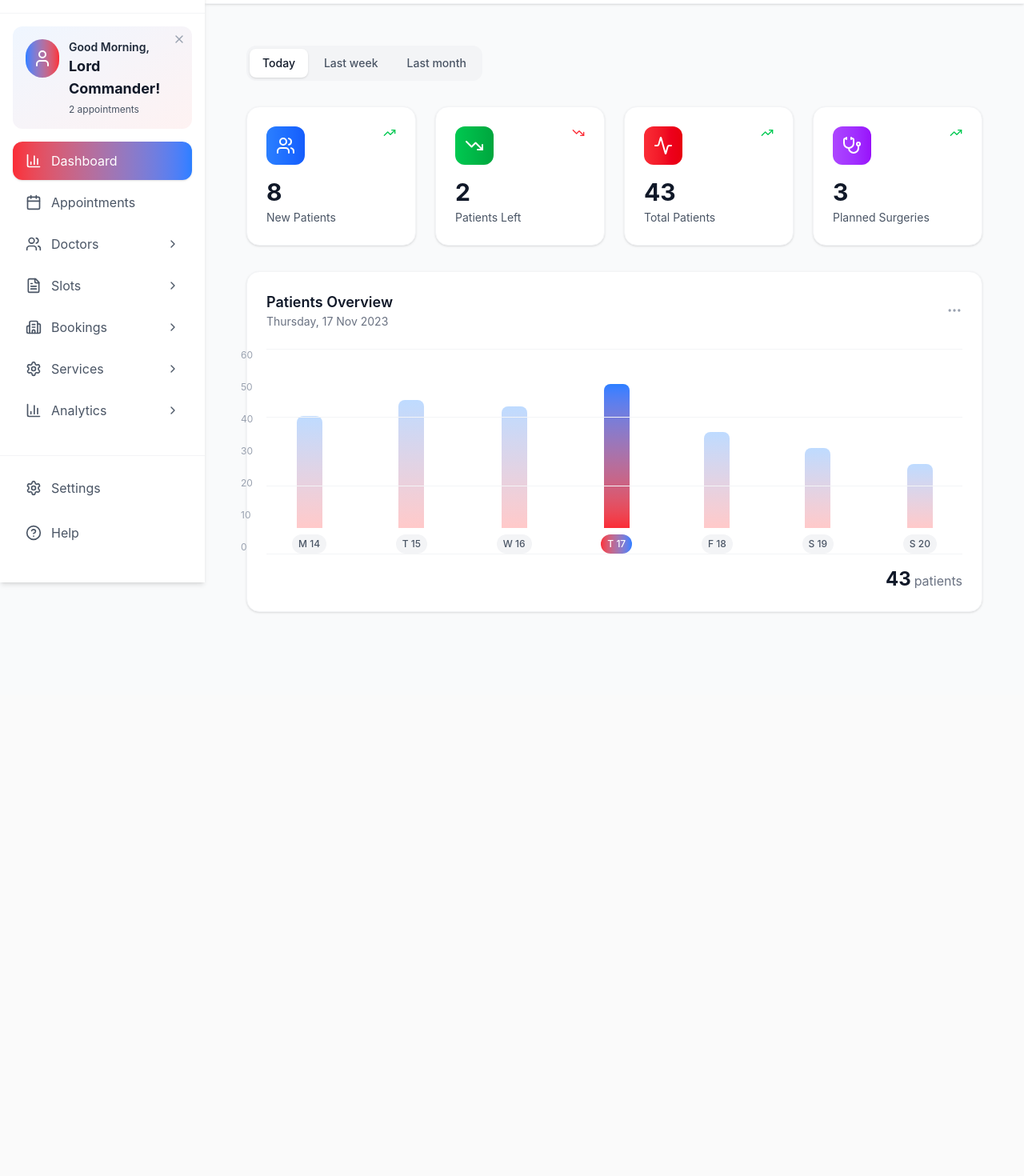
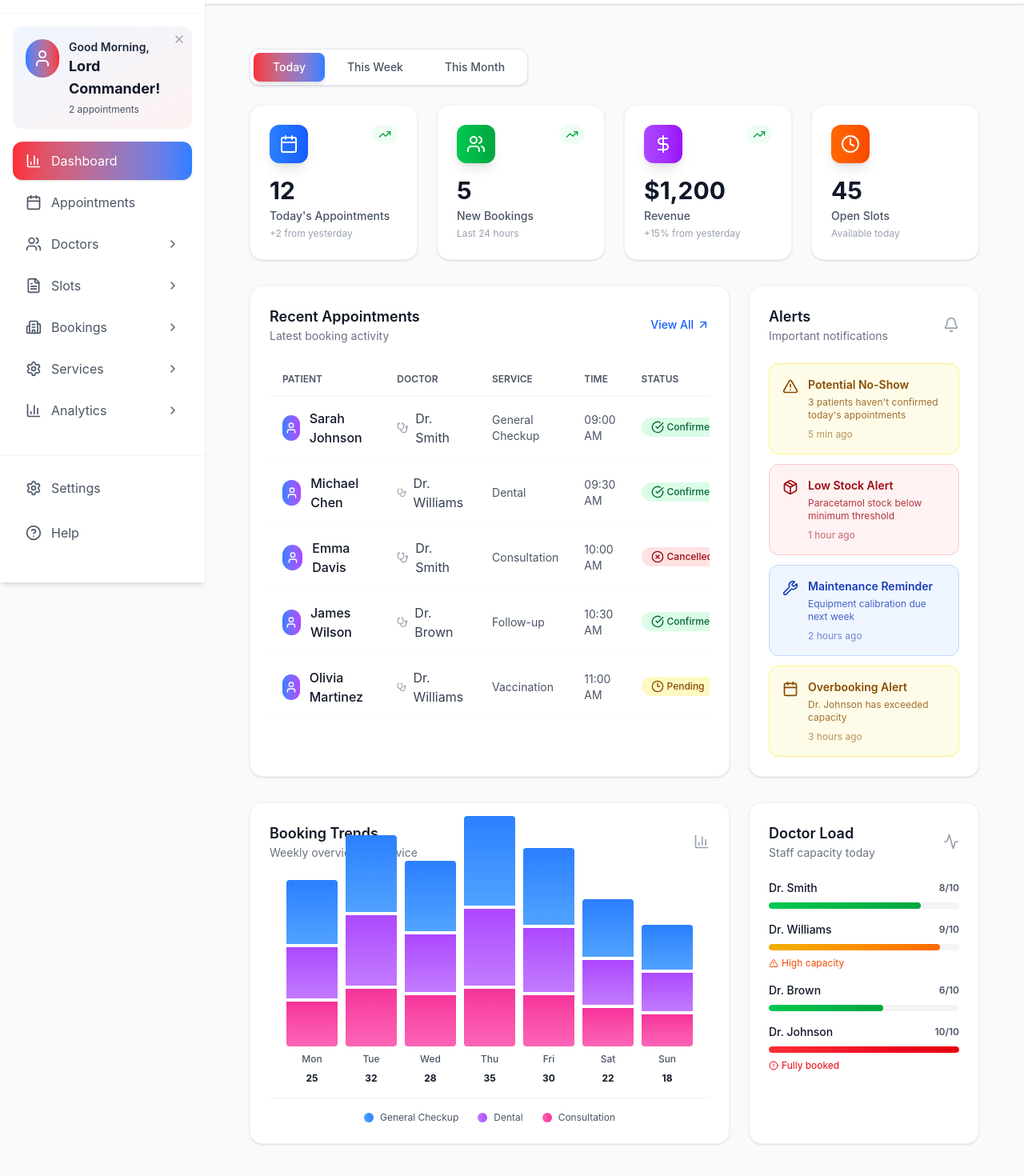
Before and after one commit to Hero2l/Clinic-System-2025, a Next.js app in the folder clinic-booking/: page /admin/dashboard in a window 1280 px wide. Shown: the part 72-1542 px from the top of the page at 80% size. Before the commit the page ends 941 px from the top, so only its background shows below. Built offline with nearby package versions, Linux system fonts and the light colour scheme; sample sign-in values are in the browser's storage.

Commit message:
Admin Dashboard

```diff
--- a/clinic-booking/src/app/(admin)/admin/(protected)/dashboard/page.tsx
+++ b/clinic-booking/src/app/(admin)/admin/(protected)/dashboard/page.tsx
@@ -1,94 +1,134 @@
-// src/app/(admin)/admin/page.tsx
+"use client";
+import React, { useState } from 'react';
+import {
+  Calendar, Users, DollarSign, Clock, TrendingUp, TrendingDown,
+  AlertCircle, CheckCircle, XCircle, Clock3, User, Stethoscope,
+  Bell, Package, Wrench, Activity, BarChart3, ArrowUpRight, AlertTriangle
+} from 'lucide-react';
 
-"use client";
-import React, { useEffect, useState } from 'react';
-import {
-  Search, Bell, MessageSquare, Calendar, Users, FileText, Settings, HelpCircle, ChevronDown, TrendingUp, TrendingDown,
-  MoreHorizontal, X, BarChart3, Activity, User, Stethoscope, Building2,
-} from 'lucide-react';
-import { useRouter } from 'next/navigation';
-import useAuth from '@/lib/hooks/useAuth';
 // Mock data
-const statsData = [
+const quickStats = [
   {
-    title: "New Patients",
-    value: 8,
+    title: "Today's Appointments",
+    value: 12,
+    change: "+2 from yesterday",
     trend: "up",
-    icon: Users,
+    icon: Calendar,
     color: "from-blue-500 to-blue-600"
   },
   {
-    title: "Patients Left",
-    value: 2,
-    trend: "down",
-    icon: TrendingDown,
+    title: "New Bookings",
+    value: 5,
+    change: "Last 24 hours",
+    trend: "up",
+    icon: Users,
     color: "from-green-500 to-green-600"
   },
   {
-    title: "Total Patients",
-    value: 43,
+    title: "Revenue",
+    value: "$1,200",
+    change: "+15% from yesterday",
     trend: "up",
-    icon: Activity,
-    color: "from-red-500 to-red-600"
+    icon: DollarSign,
+    color: "from-purple-500 to-purple-600"
   },
   {
-    title: "Planned Surgeries",
-    value: 3,
-    trend: "up",
-    icon: Stethoscope,
-    color: "from-purple-500 to-purple-600"
+    title: "Open Slots",
+    value: 45,
+    change: "Available today",
+    trend: "neutral",
+    icon: Clock,
+    color: "from-orange-500 to-orange-600"
   }
 ];
 
-const chartData = [
-  { day: "M", value: 35, label: "14" },
-  { day: "T", value: 40, label: "15" },
-  { day: "W", value: 38, label: "16" },
-  { day: "T", value: 45, label: "17", isToday: true },
-  { day: "F", value: 30, label: "18" },
-  { day: "S", value: 25, label: "19" },
-  { day: "S", value: 20, label: "20" }
+const recentAppointments = [
+  { id: 1, patient: "Sarah Johnson", doctor: "Dr. Smith", time: "09:00 AM", status: "Confirmed", service: "General Checkup" },
+  { id: 2, patient: "Michael Chen", doctor: "Dr. Williams", time: "09:30 AM", status: "Confirmed", service: "Dental" },
+  { id: 3, patient: "Emma Davis", doctor: "Dr. Smith", time: "10:00 AM", status: "Cancelled", service: "Consultation" },
+  { id: 4, patient: "James Wilson", doctor: "Dr. Brown", time: "10:30 AM", status: "Confirmed", service: "Follow-up" },
+  { id: 5, patient: "Olivia Martinez", doctor: "Dr. Williams", time: "11:00 AM", status: "Pending", service: "Vaccination" },
+];
+
+const doctorLoad = [
+  { name: "Dr. Smith", filled: 8, total: 10, percentage: 80, status: "normal" },
+  { name: "Dr. Williams", filled: 9, total: 10, percentage: 90, status: "high" },
+  { name: "Dr. Brown", filled: 6, total: 10, percentage: 60, status: "normal" },
+  { name: "Dr. Johnson", filled: 10, total: 10, percentage: 100, status: "full" },
+];
+
+const alerts = [
+  { id: 1, type: "warning", icon: AlertTriangle, title: "Potential No-Show", message: "3 patients haven't confirmed today's appointments", time: "5 min ago" },
+  { id: 2, type: "error", icon: Package, title: "Low Stock Alert", message: "Paracetamol stock below minimum threshold", time: "1 hour ago" },
+  { id: 3, type: "info", icon: Wrench, title: "Maintenance Reminder", message: "Equipment calibration due next week", time: "2 hours ago" },
+  { id: 4, type: "warning", icon: Calendar, title: "Overbooking Alert", message: "Dr. Johnson has exceeded capacity", time: "3 hours ago" },
+];
+
+const bookingTrendsData = [
+  { day: "Mon", bookings: 25, service1: 10, service2: 8, service3: 7 },
+  { day: "Tue", bookings: 32, service1: 12, service2: 11, service3: 9 },
+  { day: "Wed", bookings: 28, service1: 11, service2: 9, service3: 8 },
+  { day: "Thu", bookings: 35, service1: 14, service2: 12, service3: 9 },
+  { day: "Fri", bookings: 30, service1: 12, service2: 10, service3: 8 },
+  { day: "Sat", bookings: 22, service1: 9, service2: 7, service3: 6 },
+  { day: "Sun", bookings: 18, service1: 7, service2: 6, service3: 5 },
 ];
 
 export default function AdminDashboardPage() {
-  const [activeTab, setActiveTab] = useState('Today');
+  const [timeFilter, setTimeFilter] = useState('Today');
 
-  const { isAuthenticated, isLoading } = useAuth("/admin/login");
+  const getStatusColor = (status: string) => {
+    switch (status.toLowerCase()) {
+      case 'confirmed':
+        return 'bg-green-100 text-green-800';
+      case 'cancelled':
+        return 'bg-red-100 text-red-800';
+      case 'pending':
+        return 'bg-yellow-100 text-yellow-800';
+      default:
+        return 'bg-gray-100 text-gray-800';
+    }
+  };
 
-  if (isLoading) return <p>Loading...</p>;
-  if (!isAuthenticated) return null;
-
-  // Show loading state
-  if (isLoading) {
-    return (
-      <div className="min-h-screen bg-gray-50 flex items-center justify-center">
-        <div className="text-center">
-          <div className="animate-spin rounded-full h-12 w-12 border-b-2 border-blue-600 mx-auto mb-4"></div>
-          <p className="text-gray-600">Loading...</p>
-        </div>
-      </div>
-    );
-  }
-
-  // Don't render if not authenticated
-  if (!isAuthenticated) {
+  const getStatusIcon = (status: string) => {
+    switch (status.toLowerCase()) {
+      case 'confirmed':
+        return <CheckCircle className="w-4 h-4" />;
+      case 'cancelled':
+        return <XCircle className="w-4 h-4" />;
+      case 'pending':
+        return <Clock3 className="w-4 h-4" />;
+      default:
         return null;
     }
+  };
+
+  const getAlertColor = (type: string) => {
+    switch (type) {
+      case 'error':
+        return 'bg-red-50 border-red-200 text-red-800';
+      case 'warning':
+        return 'bg-yellow-50 border-yellow-200 text-yellow-800';
+      case 'info':
+        return 'bg-blue-50 border-blue-200 text-blue-800';
+      default:
+        return 'bg-gray-50 border-gray-200 text-gray-800';
+    }
+  };
 
   return (
-    <div className="min-h-screen bg-gray-50">
-      {/* Main Dashboard Content */}
-      <main className="p-5">
-        {/* Time Filter Tabs */}
-        <div className="mb-8">
-          <div className="flex space-x-1 bg-gray-100 rounded-xl p-1 w-fit">
-            {['Today', 'Last week', 'Last month'].map((tab) => (
+    <div className="min-h-screen bg-gray-50 p-6">
+      {/* Time Filter */}
+      <div className="mb-6">
+        <div className="flex space-x-1 bg-white rounded-xl p-1 w-fit border border-gray-200 shadow-sm">
+          {['Today', 'This Week', 'This Month'].map((tab) => (
             <button
               key={tab}
-                onClick={() => setActiveTab(tab)}
-                className={`px-4 py-2 rounded-lg text-sm font-medium transition-all ${activeTab === tab
-                  ? 'bg-white text-gray-900 shadow-sm'
-                  : 'text-gray-600 hover:text-gray-900'
+              onClick={() => setTimeFilter(tab)}
+              className={`px-6 py-2 rounded-lg text-sm font-medium transition-all ${
+                timeFilter === tab
+                  ? 'bg-gradient-to-r from-red-500 to-blue-500 text-white shadow-md'
+                  : 'text-gray-600 hover:text-gray-900 hover:bg-gray-50'
               }`}
             >
               {tab}
@@ -97,94 +137,215 @@ export default function AdminDashboardPage() {
         </div>
       </div>
 
-        {/* Stats Cards */}
+      {/* Quick Stats */}
       <div className="grid grid-cols-1 md:grid-cols-2 lg:grid-cols-4 gap-6 mb-8">
-          {statsData.map((stat, index) => (
-            <div key={index} className="bg-white rounded-2xl shadow-sm border border-gray-100 p-6 hover:shadow-md transition-shadow">
+        {quickStats.map((stat, index) => (
+          <div key={index} className="bg-white rounded-2xl shadow-sm border border-gray-100 p-6 hover:shadow-lg transition-all duration-300">
             <div className="flex items-start justify-between mb-4">
-                <div className={`p-3 rounded-xl bg-gradient-to-r ${stat.color}`}>
+              <div className={`p-3 rounded-xl bg-gradient-to-r ${stat.color} shadow-lg`}>
                 <stat.icon className="w-6 h-6 text-white" />
               </div>
-                <div className="flex items-center space-x-1">
-                  {stat.trend === 'up' ? (
-                    <TrendingUp className="w-4 h-4 text-green-500" />
-                  ) : (
-                    <TrendingDown className="w-4 h-4 text-red-500" />
+              {stat.trend === 'up' && (
+                <div className="flex items-center space-x-1 text-green-600 bg-green-50 px-2 py-1 rounded-full">
+                  <TrendingUp className="w-4 h-4" />
+                </div>
               )}
             </div>
-              </div>
             <h3 className="text-3xl font-bold text-gray-900 mb-1">{stat.value}</h3>
-              <p className="text-gray-600 text-sm">{stat.title}</p>
+            <p className="text-gray-600 text-sm font-medium mb-1">{stat.title}</p>
+            <p className="text-gray-400 text-xs">{stat.change}</p>
           </div>
         ))}
       </div>
 
-        {/* Charts Row */}
-        <div className="grid grid-cols-1 lg:grid-cols-2 gap-8">
-          {/* Patients Overview Chart */}
+      {/* Main Content Grid */}
+      <div className="grid grid-cols-1 lg:grid-cols-3 gap-6 mb-8">
+        {/* Recent Appointments */}
         <div className="lg:col-span-2 bg-white rounded-2xl shadow-sm border border-gray-100 p-6">
           <div className="flex items-center justify-between mb-6">
             <div>
-                <h3 className="text-lg font-semibold text-gray-900">Patients Overview</h3>
-                <p className="text-gray-500 text-sm">Thursday, 17 Nov 2023</p>
+              <h3 className="text-lg font-semibold text-gray-900">Recent Appointments</h3>
+              <p className="text-gray-500 text-sm">Latest booking activity</p>
             </div>
-              <button className="text-gray-400 hover:text-gray-600">
-                <MoreHorizontal className="w-5 h-5" />
+            <button className="text-blue-600 hover:text-blue-700 text-sm font-medium flex items-center space-x-1">
+              <span>View All</span>
+              <ArrowUpRight className="w-4 h-4" />
             </button>
           </div>
 
-            {/* Chart Area */}
-            <div className="relative h-64">
-              <div className="absolute inset-0 flex items-end justify-between px-8">
-                {chartData.map((item, index) => (
-                  <div key={index} className="flex flex-col items-center space-y-2">
-                    <div
-                      className={`w-8 rounded-t-lg transition-all duration-300 ${item.isToday
-                        ? 'bg-gradient-to-t from-red-500 to-blue-500'
-                        : 'bg-gradient-to-t from-red-200 to-blue-200'
-                        }`}
-                      style={{ height: `${item.value * 4}px` }}
-                    />
-                    <div className={`px-2 py-1 rounded-full text-xs font-medium ${item.isToday
-                      ? 'bg-gradient-to-r from-red-500 to-blue-500 text-white'
-                      : 'bg-gray-100 text-gray-600'
-                      }`}>
-                      {item.day} {item.label}
+          <div className="overflow-x-auto">
+            <table className="w-full">
+              <thead>
+                <tr className="border-b border-gray-100">
+                  <th className="text-left py-3 px-4 text-xs font-semibold text-gray-600 uppercase">Patient</th>
+                  <th className="text-left py-3 px-4 text-xs font-semibold text-gray-600 uppercase">Doctor</th>
+                  <th className="text-left py-3 px-4 text-xs font-semibold text-gray-600 uppercase">Service</th>
+                  <th className="text-left py-3 px-4 text-xs font-semibold text-gray-600 uppercase">Time</th>
+                  <th className="text-left py-3 px-4 text-xs font-semibold text-gray-600 uppercase">Status</th>
+                </tr>
+              </thead>
+              <tbody>
+                {recentAppointments.map((appointment) => (
+                  <tr key={appointment.id} className="border-b border-gray-50 hover:bg-gray-50 transition-colors">
+                    <td className="py-4 px-4">
+                      <div className="flex items-center space-x-3">
+                        <div className="w-8 h-8 bg-gradient-to-r from-blue-500 to-purple-500 rounded-full flex items-center justify-center">
+                          <User className="w-4 h-4 text-white" />
+                        </div>
+                        <span className="font-medium text-gray-900">{appointment.patient}</span>
+                      </div>
+                    </td>
+                    <td className="py-4 px-4">
+                      <div className="flex items-center space-x-2">
+                        <Stethoscope className="w-4 h-4 text-gray-400" />
+                        <span className="text-gray-700">{appointment.doctor}</span>
+                      </div>
+                    </td>
+                    <td className="py-4 px-4 text-gray-600 text-sm">{appointment.service}</td>
+                    <td className="py-4 px-4 text-gray-600 text-sm">{appointment.time}</td>
+                    <td className="py-4 px-4">
+                      <span className={`inline-flex items-center space-x-1 px-3 py-1 rounded-full text-xs font-medium ${getStatusColor(appointment.status)}`}>
+                        {getStatusIcon(appointment.status)}
+                        <span>{appointment.status}</span>
+                      </span>
+                    </td>
+                  </tr>
+                ))}
+              </tbody>
+            </table>
+          </div>
+        </div>
+
+        {/* Alerts & Notifications */}
+        <div className="bg-white rounded-2xl shadow-sm border border-gray-100 p-6">
+          <div className="flex items-center justify-between mb-6">
+            <div>
+              <h3 className="text-lg font-semibold text-gray-900">Alerts</h3>
+              <p className="text-gray-500 text-sm">Important notifications</p>
+            </div>
+            <Bell className="w-5 h-5 text-gray-400" />
+          </div>
+
+          <div className="space-y-3">
+            {alerts.map((alert) => (
+              <div key={alert.id} className={`p-4 rounded-xl border ${getAlertColor(alert.type)} transition-all hover:shadow-md`}>
+                <div className="flex items-start space-x-3">
+                  <alert.icon className="w-5 h-5 flex-shrink-0 mt-0.5" />
+                  <div className="flex-1 min-w-0">
+                    <p className="font-semibold text-sm mb-1">{alert.title}</p>
+                    <p className="text-xs opacity-80 mb-2">{alert.message}</p>
+                    <p className="text-xs opacity-60">{alert.time}</p>
+                  </div>
                 </div>
               </div>
             ))}
           </div>
-
-              {/* Chart lines */}
-              <div className="absolute inset-0 pointer-events-none">
-                {[0, 20, 40, 60].map((line) => (
-                  <div
-                    key={line}
-                    className="absolute w-full border-t border-gray-100"
-                    style={{ top: `${100 - (line / 60 * 100)}%` }}
-                  />
-                ))}
-              </div>
-
-              {/* Y-axis labels */}
-              <div className="absolute left-0 top-0 h-full flex flex-col justify-between text-xs text-gray-400 -ml-8">
-                <span>60</span>
-                <span>50</span>
-                <span>40</span>
-                <span>30</span>
-                <span>20</span>
-                <span>10</span>
-                <span>0</span>
         </div>
       </div>
 
-            <div className="mt-4 text-right">
-              <span className="text-2xl font-bold text-gray-900">43</span>
-              <span className="text-gray-500 ml-1">patients</span>
+      {/* Bottom Grid */}
+      <div className="grid grid-cols-1 lg:grid-cols-3 gap-6">
+        {/* Booking Trends Chart */}
+        <div className="lg:col-span-2 bg-white rounded-2xl shadow-sm border border-gray-100 p-6">
+          <div className="flex items-center justify-between mb-6">
+            <div>
+              <h3 className="text-lg font-semibold text-gray-900">Booking Trends</h3>
+              <p className="text-gray-500 text-sm">Weekly overview by service</p>
+            </div>
+            <BarChart3 className="w-5 h-5 text-gray-400" />
+          </div>
+
+          {/* Chart */}
+          <div className="relative h-64 mb-4">
+            <div className="absolute inset-0 flex items-end justify-between px-4">
+              {bookingTrendsData.map((item, index) => (
+                <div key={index} className="flex flex-col items-center space-y-2 flex-1">
+                  <div className="w-full max-w-16 space-y-1">
+                    <div
+                      className="w-full rounded-t bg-gradient-to-t from-blue-400 to-blue-500"
+                      style={{ height: `${(item.service1 / 15) * 120}px` }}
+                    />
+                    <div
+                      className="w-full bg-gradient-to-t from-purple-400 to-purple-500"
+                      style={{ height: `${(item.service2 / 15) * 120}px` }}
+                    />
+                    <div
+                      className="w-full rounded-b bg-gradient-to-t from-pink-400 to-pink-500"
+                      style={{ height: `${(item.service3 / 15) * 120}px` }}
+                    />
+                  </div>
+                  <span className="text-xs font-medium text-gray-600">{item.day}</span>
+                  <span className="text-xs font-bold text-gray-900">{item.bookings}</span>
+                </div>
+              ))}
+            </div>
+          </div>
+
+          {/* Legend */}
+          <div className="flex items-center justify-center space-x-6 pt-4 border-t border-gray-100">
+            <div className="flex items-center space-x-2">
+              <div className="w-3 h-3 rounded-full bg-gradient-to-r from-blue-400 to-blue-500" />
+              <span className="text-xs text-gray-600">General Checkup</span>
+            </div>
+            <div className="flex items-center space-x-2">
+              <div className="w-3 h-3 rounded-full bg-gradient-to-r from-purple-400 to-purple-500" />
+              <span className="text-xs text-gray-600">Dental</span>
+            </div>
+            <div className="flex items-center space-x-2">
+              <div className="w-3 h-3 rounded-full bg-gradient-to-r from-pink-400 to-pink-500" />
+              <span className="text-xs text-gray-600">Consultation</span>
             </div>
           </div>
         </div>
-      </main>
+
+        {/* Doctor Load */}
+        <div className="bg-white rounded-2xl shadow-sm border border-gray-100 p-6">
+          <div className="flex items-center justify-between mb-6">
+            <div>
+              <h3 className="text-lg font-semibold text-gray-900">Doctor Load</h3>
+              <p className="text-gray-500 text-sm">Staff capacity today</p>
+            </div>
+            <Activity className="w-5 h-5 text-gray-400" />
+          </div>
+
+          <div className="space-y-4">
+            {doctorLoad.map((doctor, index) => (
+              <div key={index} className="space-y-2">
+                <div className="flex items-center justify-between">
+                  <span className="font-medium text-gray-900 text-sm">{doctor.name}</span>
+                  <span className="text-xs font-semibold text-gray-600">
+                    {doctor.filled}/{doctor.total}
+                  </span>
+                </div>
+                <div className="relative w-full h-2 bg-gray-100 rounded-full overflow-hidden">
+                  <div
+                    className={`absolute left-0 top-0 h-full rounded-full transition-all ${
+                      doctor.status === 'full'
+                        ? 'bg-gradient-to-r from-red-500 to-red-600'
+                        : doctor.status === 'high'
+                        ? 'bg-gradient-to-r from-yellow-500 to-orange-500'
+                        : 'bg-gradient-to-r from-green-500 to-green-600'
+                    }`}
+                    style={{ width: `${doctor.percentage}%` }}
+                  />
+                </div>
+                {doctor.status === 'full' && (
+                  <div className="flex items-center space-x-1 text-red-600 text-xs">
+                    <AlertCircle className="w-3 h-3" />
+                    <span>Fully booked</span>
+                  </div>
+                )}
+                {doctor.status === 'high' && (
+                  <div className="flex items-center space-x-1 text-orange-600 text-xs">
+                    <AlertTriangle className="w-3 h-3" />
+                    <span>High capacity</span>
+                  </div>
+                )}
+              </div>
+            ))}
+          </div>
+        </div>
+      </div>
     </div>
   );
 }
```
Lines whose indentation alone changed are shown as unchanged.
